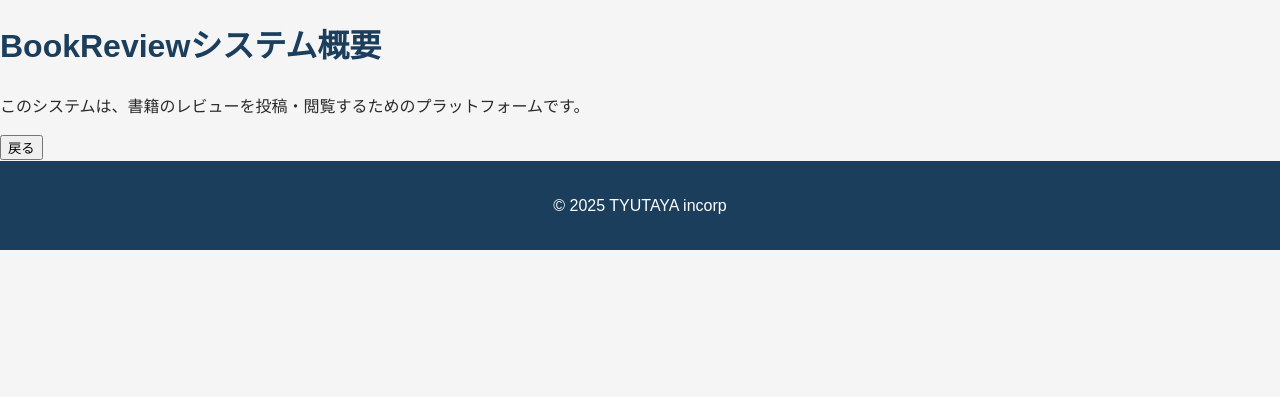
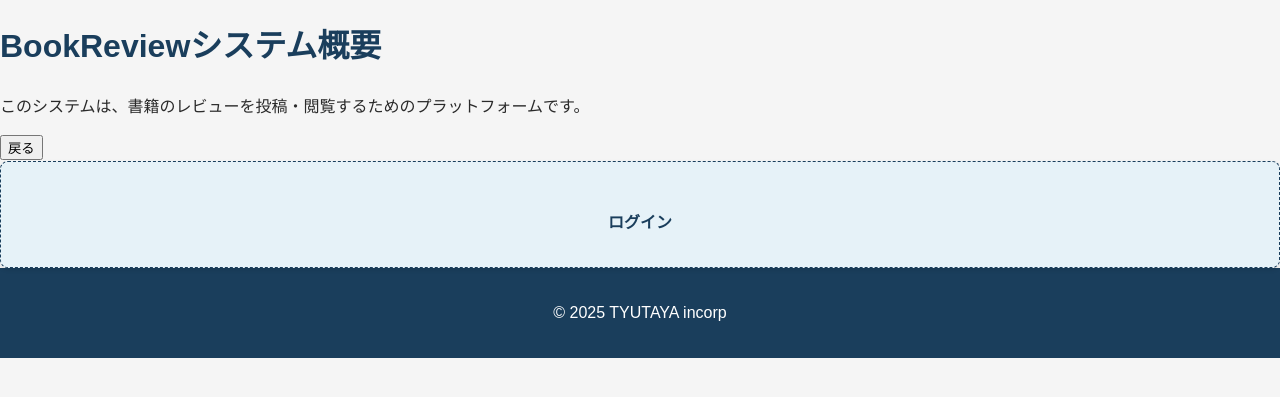
Before and after one commit to KikyoNanakusa/websystem-django-mock, a Django app: page /about/ in a window 1280 px wide. Shown: the part 124-521 px from the top of the page. Run offline with Django 5.2, Linux system fonts and the light colour scheme.

Commit message:
fix:完成！

```diff
--- a/app/BookReview/templates/base.html
+++ b/app/BookReview/templates/base.html
@@ -26,6 +26,17 @@
     </main>
 
     <!-- 共通フッター -->
+    <nav>
+        <ul>
+            <!-- 他のナビゲーションリンク -->
+            {% if user.is_authenticated %}
+                <li><a href="{% url 'logout' %}">ログアウト</a></li>
+            {% else %}
+                <li><a href="{% url 'login' %}">ログイン</a></li>
+            {% endif %}
+        </ul>
+    </nav>
+
     <footer>
         <p>&copy; 2025 TYUTAYA incorp</p>
     </footer>
--- a/app/BookReview/templates/product_detail.html
+++ b/app/BookReview/templates/product_detail.html
@@ -91,7 +91,6 @@
         {% endif %}
 
         <p>ログイン状態: {{ request.user.is_authenticated }}</p>
-        <p>ユーザー名: {{ request.user.username }}</p>
 
         <p><a href="{% url 'index' %}">← 戻る</a></p>
     </div>
```
